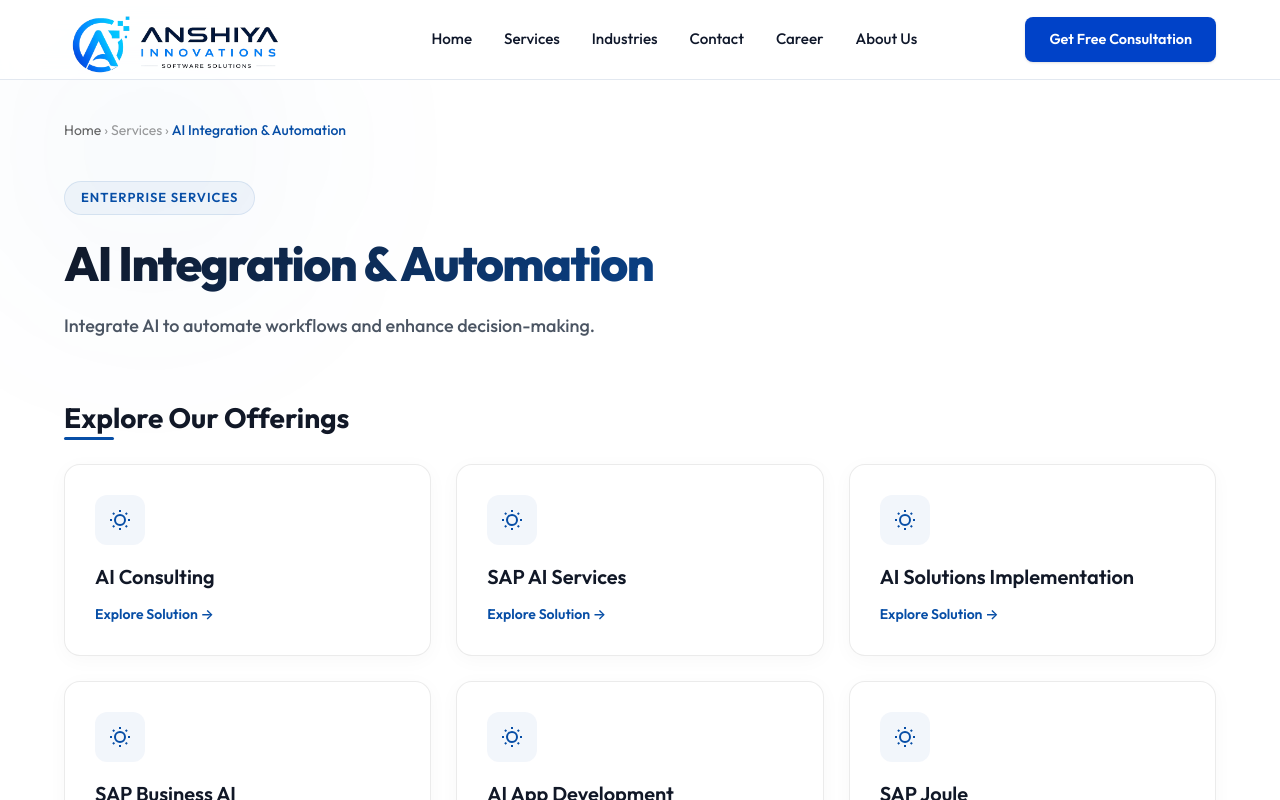
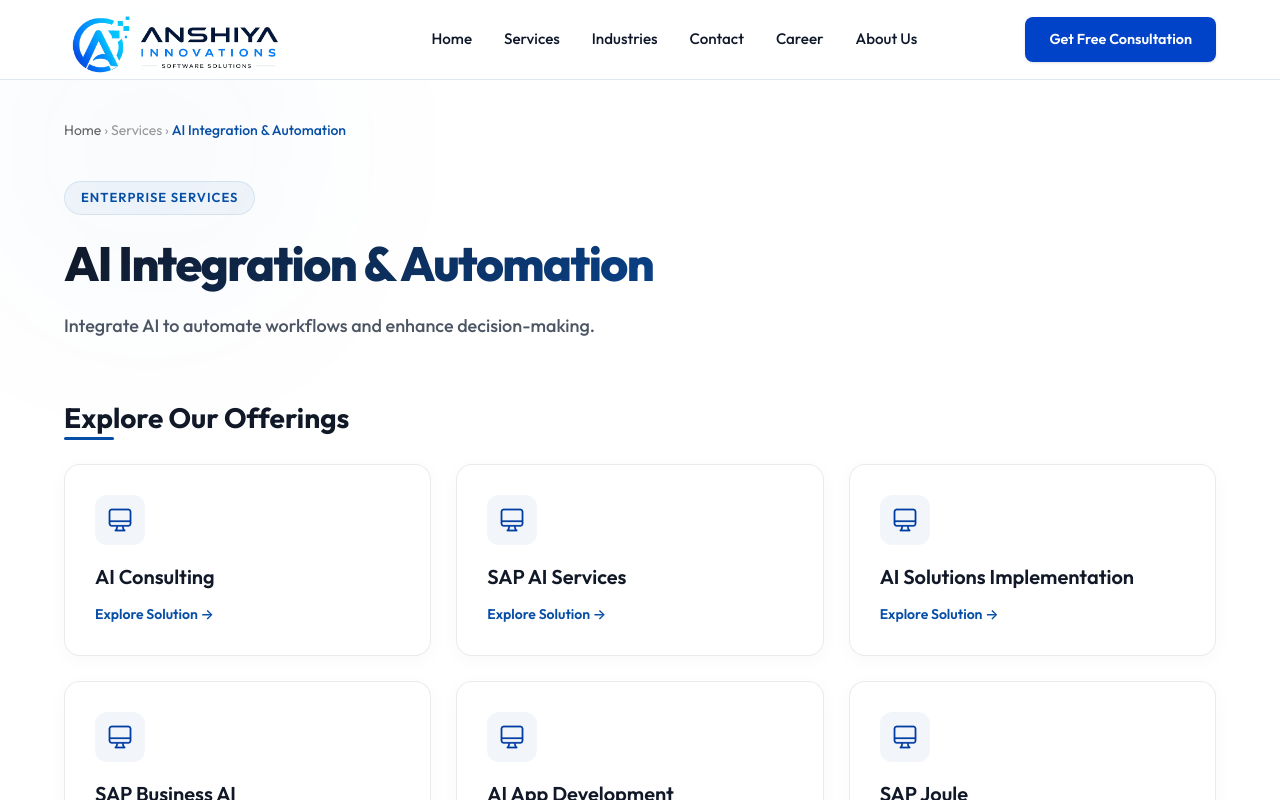
Before and after one commit to Anshiya-Innovations/Anshiya-Innovations.github.io, a React (Vite) app: page /service-details in a window 1280 px wide. Shown: the top 800 px of the page. Built offline with nearby package versions, Linux system fonts and the light colour scheme.

Commit message:
service detail page update

```diff
--- a/src/pages/ServiceDetails/ServiceDetails.css
+++ b/src/pages/ServiceDetails/ServiceDetails.css
@@ -186,9 +186,26 @@
   color: #FFFFFF;
 }
 
-.subitem-icon {
-  width: 24px;
-  height: 24px;
+.subitem-icon-img {
+  width: 28px;
+  height: 28px;
+  object-fit: contain;
+  transition: filter 0.3s ease;
+}
+
+.subitem-card:hover .subitem-icon-img {
+  filter: brightness(0) invert(1);
+}
+
+.subitem-icon-text {
+  font-size: 1.25rem;
+  font-weight: 800;
+  color: #074EA6;
+  transition: color 0.3s ease;
+}
+
+.subitem-card:hover .subitem-icon-text {
+  color: #FFFFFF;
 }
 
 .subitem-title {
--- a/src/pages/ServiceDetails/ServiceDetails.jsx
+++ b/src/pages/ServiceDetails/ServiceDetails.jsx
@@ -1,12 +1,24 @@
 import React, { useEffect } from 'react';
 import { useSearchParams, useNavigate, Link, useParams } from 'react-router-dom';
 import './ServiceDetails.css';
+
+// Import icons from services2 for matching categories
+import iconMonitor from '../../assets/services2/icon-monitor.png';
+import iconLock from '../../assets/services2/icon-lock.png';
+import iconShieldDoc from '../../assets/services2/icon-shield-doc.png';
+import iconGearBriefcase from '../../assets/services2/icon-gear-briefcase.png';
+import iconCloud from '../../assets/services2/icon-cloud.png';
+import iconPeople from '../../assets/services2/icon-people.png';
+import iconCap from '../../assets/services2/icon-cap.png';
+import iconPhone from '../../assets/services2/icon-phone.png';
 
 const dropdownServices = [
   {
     slug: "ai-integration-automation",
     title: "AI Integration & Automation",
     description: "Integrate AI to automate workflows and enhance decision-making.",
+    iconType: "image",
+    icon: iconMonitor,
     subItems: [
       "AI Consulting",
       "SAP AI Services",
@@ -24,6 +36,8 @@
     slug: "sap-btp",
     title: "SAP S/4 or SAP BTP",
     description: "Build, extend, and integrate SAP solutions on the Business Technology Platform.",
+    iconType: "text",
+    iconText: "SAP",
     subItems: [
       "Code Assessment",
       "Data Assessment",
@@ -47,6 +61,8 @@
     slug: "cyber-security",
     title: "Cyber Security",
     description: "Protect your data, systems, and users with advanced security solutions.",
+    iconType: "image",
+    icon: iconLock,
     subItems: [
       "AI Security",
       "Exposure Management",
@@ -72,6 +88,8 @@
     slug: "security-compliance-audit",
     title: "Security Compliance & Audit",
     description: "Ensure compliance and mitigate risk with our audit services.",
+    iconType: "image",
+    icon: iconShieldDoc,
     subItems: [
       "SOC 2",
       "ISO 27001",
@@ -92,6 +110,8 @@
     slug: "business-automations",
     title: "Business Automations",
     description: "Automate repetitive tasks and streamline business operations.",
+    iconType: "image",
+    icon: iconGearBriefcase,
     subItems: [
       "Customer Service Automation",
       "Finance & Accounting Automation",
@@ -105,6 +125,8 @@
     slug: "cloud-solutions",
     title: "Cloud Solutions",
     description: "Migrate, manage, and scale with secure and reliable cloud services.",
+    iconType: "image",
+    icon: iconCloud,
     subItems: [
       "Cloud Consulting",
       "Cloud Migration & Modernization",
@@ -117,6 +139,8 @@
     slug: "employee-training-program",
     title: "Employee Training Program",
     description: "Upskill your workforce with specialized job-oriented training.",
+    iconType: "image",
+    icon: iconCap,
     subItems: [
       "AI & ML Corporate",
       "Project & Process Management",
@@ -131,6 +155,8 @@
     slug: "internship-for-students",
     title: "Internship for Students",
     description: "Real-world exposure and mentorship for future tech professionals.",
+    iconType: "image",
+    icon: iconPeople,
     subItems: [
       "Agentic AI Applied Program",
       "Digital Communication and GenAI Tools",
@@ -152,6 +178,8 @@
     slug: "mobile-app-development",
     title: "Mobile App Development",
     description: "Build user-friendly and scalable mobile apps for iOS and Android.",
+    iconType: "image",
+    icon: iconPhone,
     subItems: [
       "iOS App Development",
       "Android App Development",
@@ -318,19 +346,15 @@
                   <div className="card-hover-border"></div>
                   <div className="subitem-card-content">
                     <div className="subitem-icon-wrapper">
-                      <svg viewBox="0 0 24 24" className="subitem-icon" fill="none" stroke="currentColor" strokeWidth="2">
-                        {typeParam.includes('ai') || typeParam.includes('automation') ? (
-                          <path d="M12 2v2M12 20v2M4.93 4.93l1.41 1.41M17.66 17.66l1.41 1.41M2 12h2M20 12h2M6.34 17.66l-1.41 1.41M19.07 4.93l-1.41 1.41M12 7a5 5 0 100 10 5 5 0 000-10z" />
-                        ) : typeParam.includes('security') || typeParam.includes('compliance') ? (
-                          <path d="M12 22s8-4 8-10V5l-8-3-8 3v7c0 6 8 10 8 10z" />
-                        ) : typeParam.includes('sap') ? (
-                          <path d="M4 7V4h16v3M9 20h6M12 4v16" />
-                        ) : typeParam.includes('cloud') ? (
-                          <path d="M18 10a5 5 0 00-9.53-2.27A6 6 0 1011 18h7a5 5 0 000-10z" />
-                        ) : (
-                          <path d="M10 20l4-16m4 4l4 4-4 4M6 16l-4-4 4-4" />
-                        )}
-                      </svg>
+                      {activeService.iconType === "image" ? (
+                        <img
+                          src={activeService.icon}
+                          alt="Service Icon"
+                          className="subitem-icon-img"
+                        />
+                      ) : (
+                        <span className="subitem-icon-text">{activeService.iconText}</span>
+                      )}
                     </div>
                     <h3 className="subitem-title">{subItem}</h3>
                     <span className="subitem-link">Explore Solution &rarr;</span>
```
